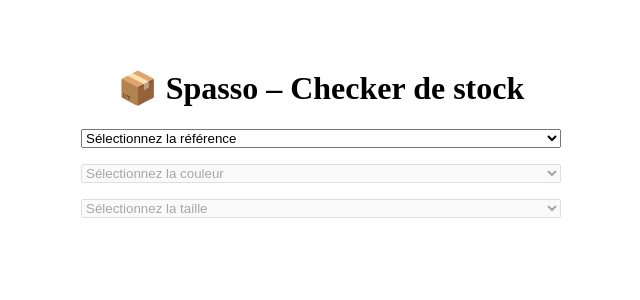
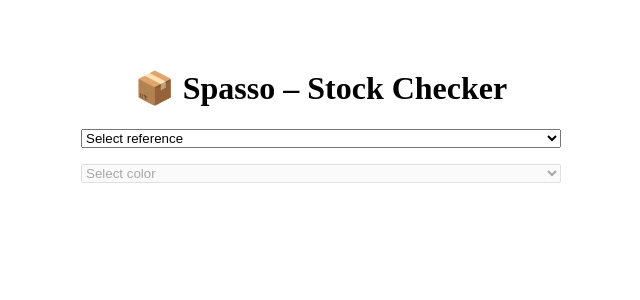
Before and after one commit to PerrinT31/Spasso, a React (Vite) app: page / in a window 1280 px wide. Shown: the top 300 px of the page, without its empty margins (319-959 px from the left). Built offline with nearby package versions, Linux system fonts and the light colour scheme.

Commit message:
Update App.jsx

```diff
--- a/App.jsx
+++ b/App.jsx
@@ -1,4 +1,4 @@
-// src/App.jsx
+// App.jsx
 
 import React, { useState, useEffect } from "react"
 import {
@@ -6,114 +6,108 @@
   getColorsFor,
   getSizesFor,
   getStock
-} from "./stockCsvApi.js"
+} from "./stockCsvApi"
 
 export default function App() {
   const [refs, setRefs]       = useState([])
   const [colors, setColors]   = useState([])
   const [sizes, setSizes]     = useState([])
 
-  const [selectedRef, setRef]         = useState("")
-  const [selectedColor, setColor]     = useState("")
-  const [selectedSize, setSize]       = useState("")
-  const [currentStock, setCurrentStock] = useState(null)
+  const [selectedRef, setRef]     = useState("")
+  const [selectedColor, setColor] = useState("")
+  const [stockBySize, setStockBySize] = useState({})
 
-  // Charge les références au démarrage
+  // 1. Charger les références au démarrage
   useEffect(() => {
     getUniqueRefs().then(setRefs)
   }, [])
 
-  // À la sélection d’une référence, on recharge les couleurs
+  // 2. Quand la référence change → charger les couleurs
   useEffect(() => {
     if (!selectedRef) {
       setColors([]); setColor("")
-      setSizes([]);  setSize("")
-      setCurrentStock(null)
+      setSizes([]); setStockBySize({})
       return
     }
-    getColorsFor(selectedRef).then((cols) => {
+    getColorsFor(selectedRef).then(cols => {
       setColors(cols)
       setColor("")
-      setSizes([]); setSize("")
-      setCurrentStock(null)
+      setSizes([]); setStockBySize({})
     })
   }, [selectedRef])
 
-  // À la sélection d’une couleur, on recharge les tailles
+  // 3. Quand la couleur change → charger les tailles et leur stock
   useEffect(() => {
     if (!selectedColor) {
-      setSizes([]); setSize("")
-      setCurrentStock(null)
+      setSizes([]); setStockBySize({})
       return
     }
-    getSizesFor(selectedRef, selectedColor).then((szs) => {
+    // Récupère d'abord les tailles
+    getSizesFor(selectedRef, selectedColor).then(szs => {
       setSizes(szs)
-      setSize("")
-      setCurrentStock(null)
+      // Ensuite, pour chaque taille, récupérer le stock
+      Promise.all(
+        szs.map(size =>
+          getStock(selectedRef, selectedColor, size)
+            .then(stock => ({ size, stock }))
+        )
+      ).then(results => {
+        // Transformer en objet { size: stock }
+        const map = {}
+        results.forEach(({ size, stock }) => {
+          map[size] = stock
+        })
+        setStockBySize(map)
+      })
     })
   }, [selectedColor, selectedRef])
-
-  // Dès que Ref + Color + Size sont choisis, on récupère le stock
-  useEffect(() => {
-    if (selectedRef && selectedColor && selectedSize) {
-      getStock(selectedRef, selectedColor, selectedSize).then((s) => {
-        setCurrentStock(s)
-      })
-    }
-  }, [selectedRef, selectedColor, selectedSize])
 
   return (
     <div style={{ maxWidth: 480, margin: "2rem auto", padding: "1rem" }}>
       <h1 style={{ textAlign: "center" }}>
-        📦 Spasso – Checker de stock
+        📦 Spasso – Stock Checker
       </h1>
+
       <div style={{ display: "grid", gap: "1rem" }}>
         <select
           value={selectedRef}
-          onChange={(e) => setRef(e.target.value)}
+          onChange={e => setRef(e.target.value)}
         >
-          <option value="">Sélectionnez la référence</option>
-          {refs.map((r) => (
-            <option key={r} value={r}>{r}</option>
-          ))}
+          <option value="">Select reference</option>
+          {refs.map(r => <option key={r} value={r}>{r}</option>)}
         </select>
 
         <select
           value={selectedColor}
-          onChange={(e) => setColor(e.target.value)}
+          onChange={e => setColor(e.target.value)}
           disabled={!colors.length}
         >
-          <option value="">Sélectionnez la couleur</option>
-          {colors.map((c) => (
-            <option key={c} value={c}>{c}</option>
-          ))}
-        </select>
-
-        <select
-          value={selectedSize}
-          onChange={(e) => setSize(e.target.value)}
-          disabled={!sizes.length}
-        >
-          <option value="">Sélectionnez la taille</option>
-          {sizes.map((s) => (
-            <option key={s} value={s}>{s}</option>
-          ))}
+          <option value="">Select color</option>
+          {colors.map(c => <option key={c} value={c}>{c}</option>)}
         </select>
       </div>
 
-      {currentStock !== null && (
-        <div
-          style={{
-            marginTop: "1.5rem",
-            padding: "1rem",
-            background: "#f9f9f9",
-            borderRadius: 6,
-            textAlign: "center"
-          }}
-        >
-          <strong>Stock disponible :</strong>{" "}
-          {currentStock > 0 ? currentStock : "Rupture de stock"}
-        </div>
+      {sizes.length > 0 && (
+        <table style={{ width: "100%", marginTop: 20, borderCollapse: "collapse" }}>
+          <thead>
+            <tr>
+              <th style={{ textAlign: "left", borderBottom: "1px solid #ccc" }}>Size</th>
+              <th style={{ textAlign: "right", borderBottom: "1px solid #ccc" }}>Available Stock</th>
+            </tr>
+          </thead>
+          <tbody>
+            {sizes.map(size => (
+              <tr key={size}>
+                <td style={{ padding: "8px 0" }}>{size}</td>
+                <td style={{ padding: "8px 0", textAlign: "right" }}>
+                  {stockBySize[size] > 0
+                    ? stockBySize[size]
+                    : "Out of stock"}
+                </td>
+              </tr>
+            ))}
+          </tbody>
+        </table>
       )}
     </div>
   )
```
